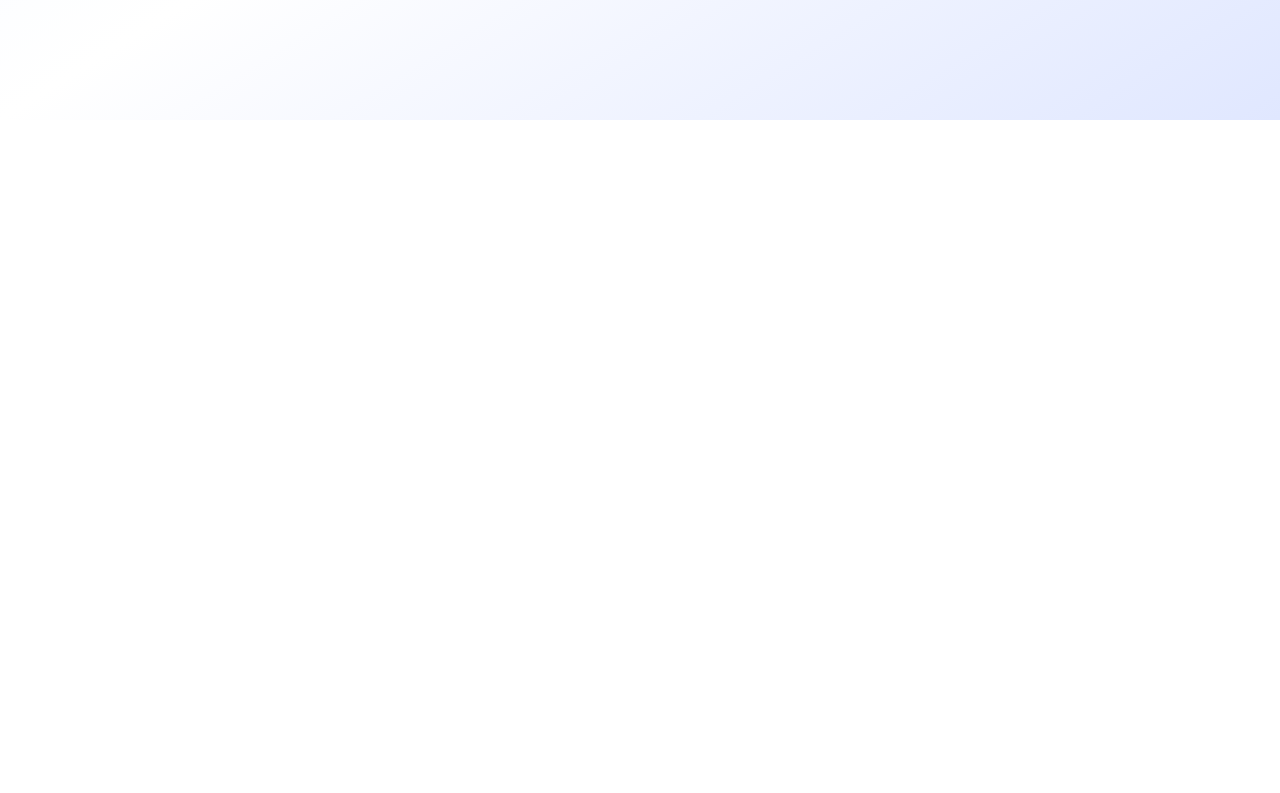
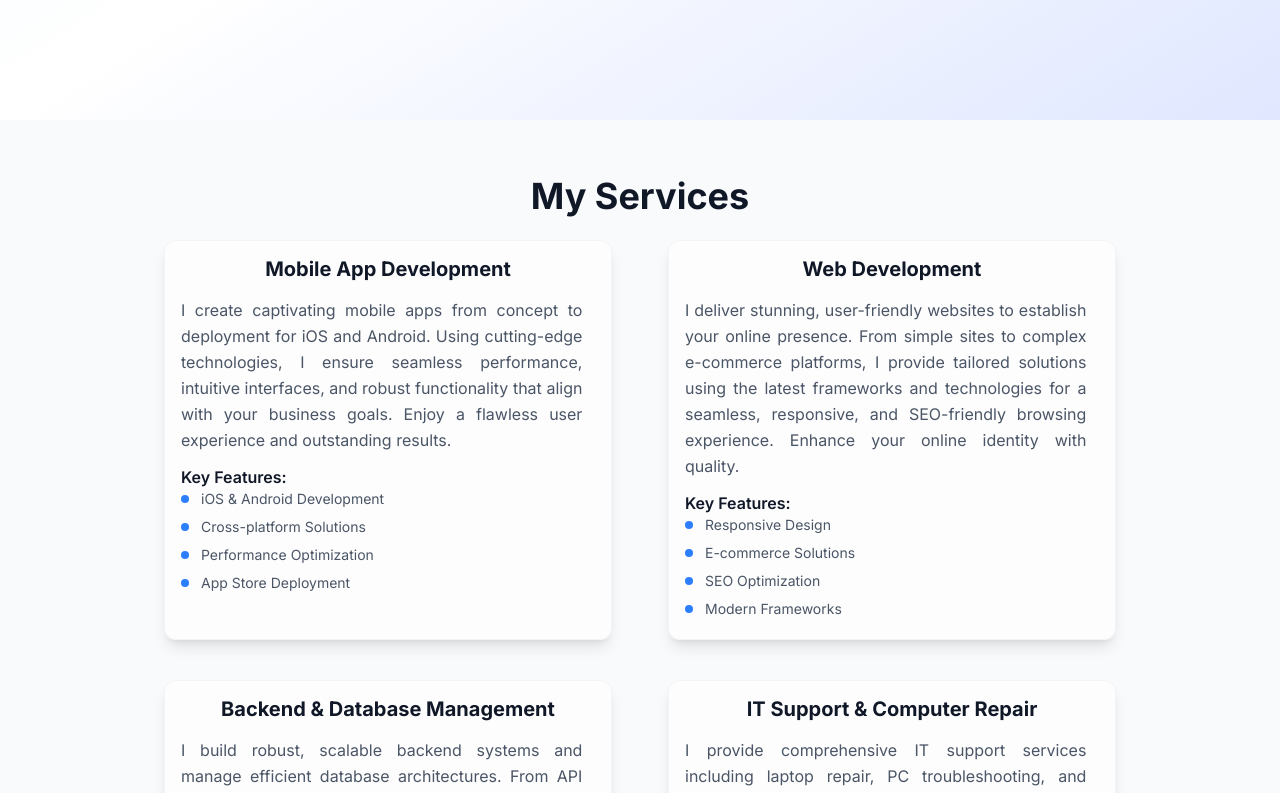
Before and after one commit to Ritchie16/react-portfolio-website, a React (Vite) app: page / in a window 1280 px wide. Shown: the part 1480-2273 px from the top of the page. Before the commit the page ends 1600 px from the top, so only its background shows below. Built offline with nearby package versions, Linux system fonts and the light colour scheme.

Commit message:
Add a Services component

```diff
--- a/src/App.jsx
+++ b/src/App.jsx
@@ -5,6 +5,7 @@ import Header from "./components/Header/Header";
 import Hero from "./components/Hero/Hero";
 import About from "./components/About/About";
 import Skills from "./components/Skills/Skills";
+import { Services } from './components/Services';
 // import Projects from "./components/Projects/Projects";
 // import Contact from "./components/Contact/Contact";
 
@@ -21,6 +22,8 @@ function App() {
           <Projects />
           <Contact />
           */}
+
+          <Services />
         </main>
       </div>
     </ThemeProvider>
```
